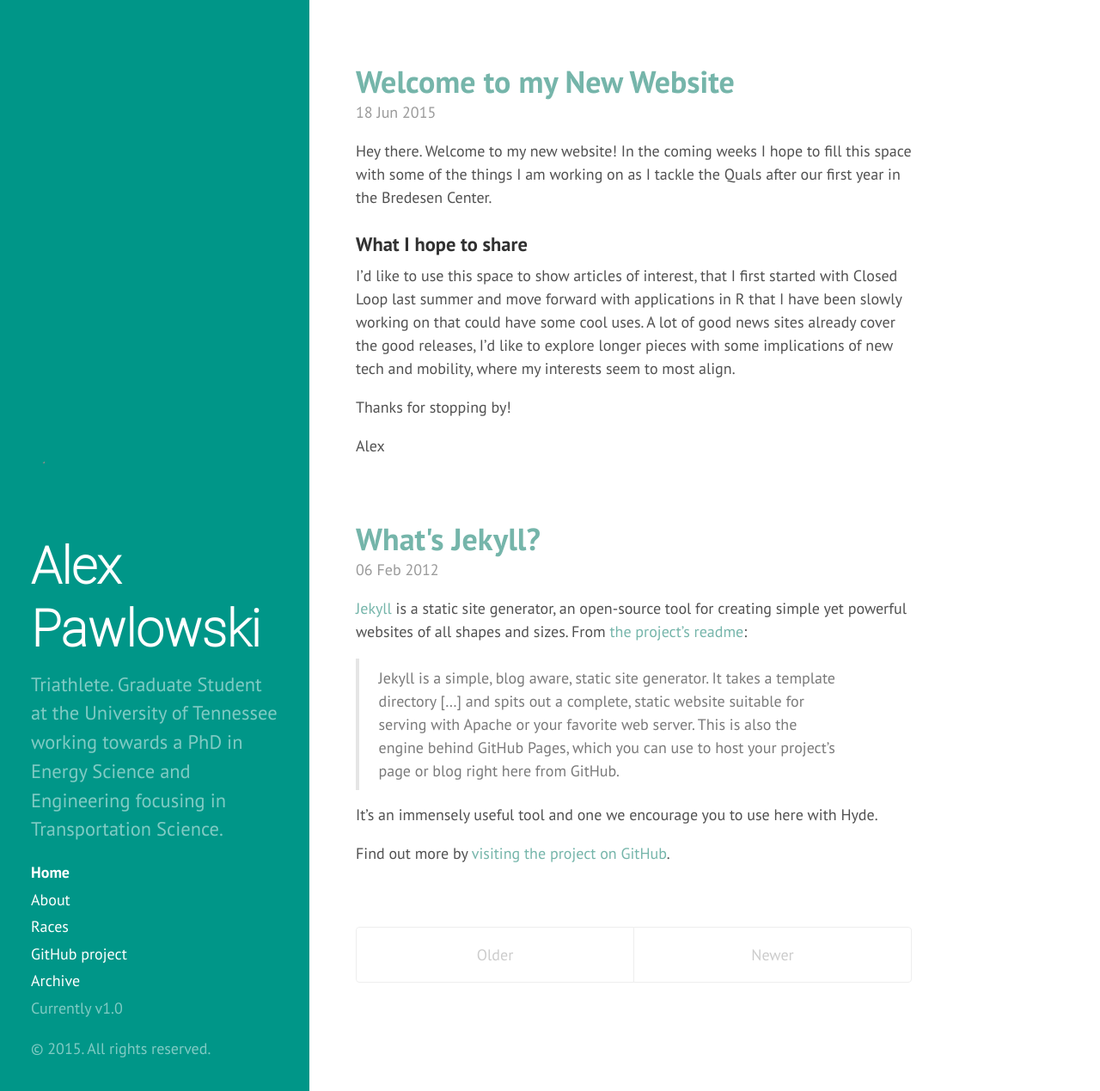
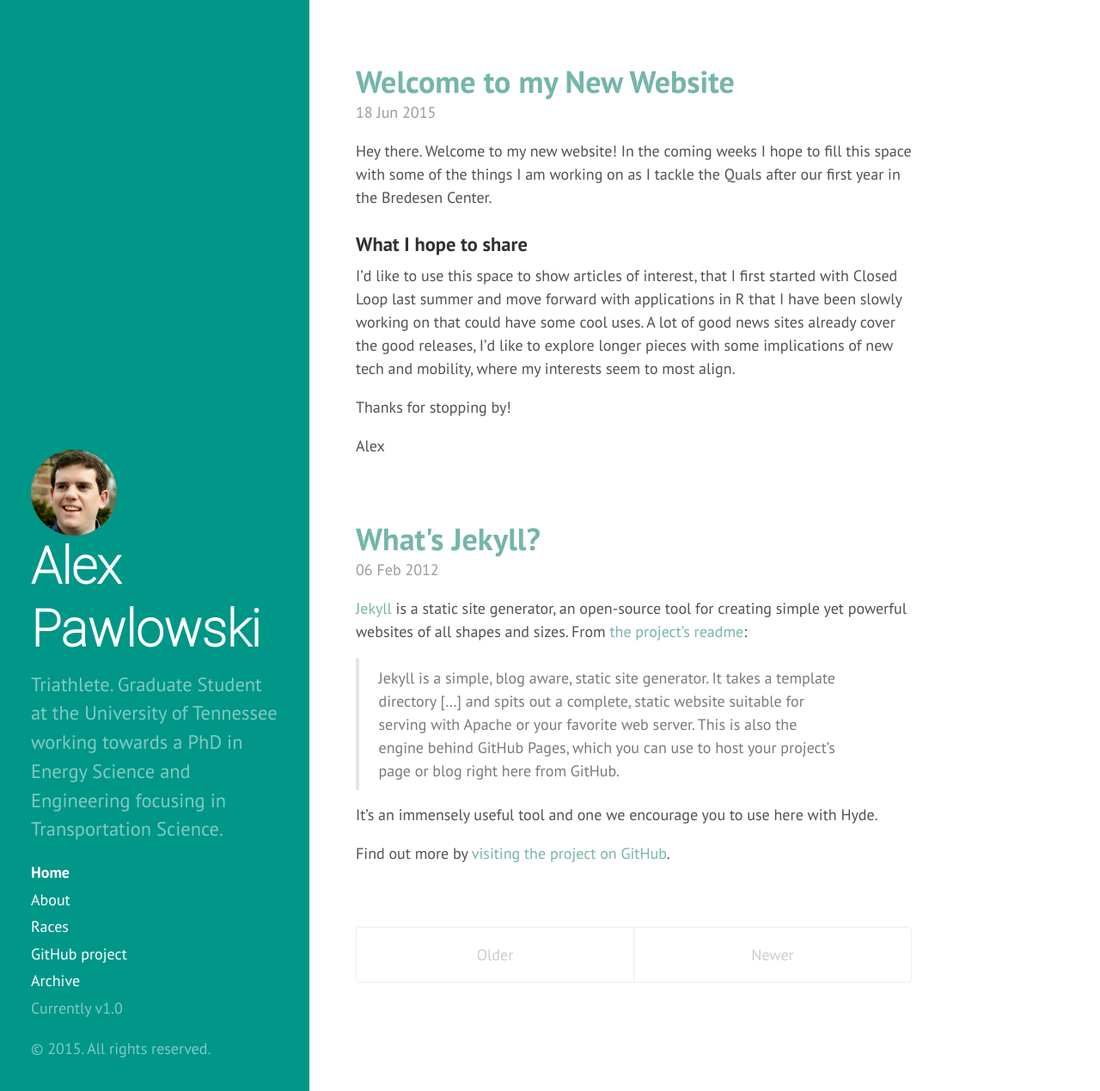
Before and after one commit to alexpawlowski/alexpawlowski.github.io, a Jekyll site: the page built from index.html, in a window 1280 px wide and 1269 px high. Shown: the whole window at 86% size. Built offline with Jekyll 4.4.1, drawn with Linux system fonts in a browser that asks for light colours; Markdown is read by kramdown in place of the engine named in the settings; the list of posts is cut into pages by our own code.

Commit message:
update img

```diff
--- a/_includes/sidebar.html
+++ b/_includes/sidebar.html
@@ -18,8 +18,9 @@
   min-height: 100%;
   }
     </style>
+
       <div class="round">
-          <img src="{{ site.url }}/_assets/linkedin-photo-square.jpg" />
+          <img src="https://raw.githubusercontent.com/alexpawlowski/alexpawlowski.github.io/master/_assets/linkedin-photo-square.jpg" />
       </div>
       <h1>
         <a href="{{ site.baseurl }}">
```
